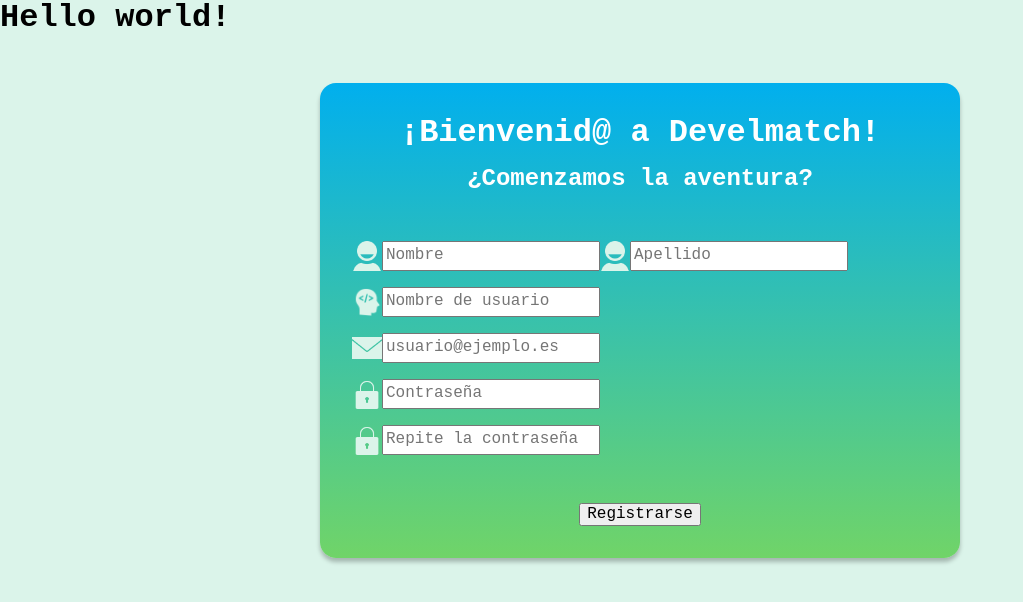
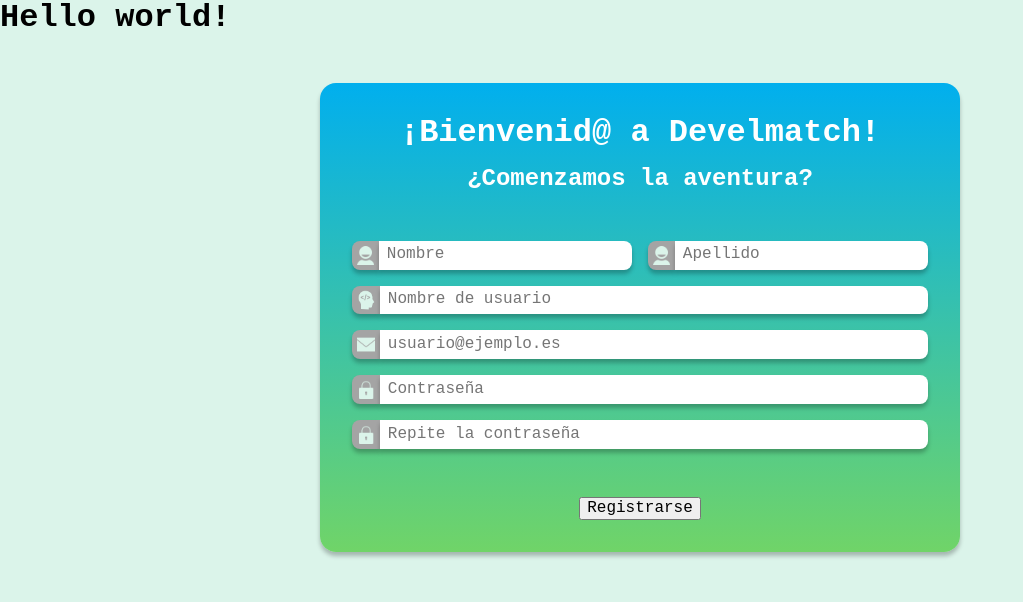
Before and after one commit to JavierBrizuela/exceso_de_iteraciones, a React (Vite) app in the folder Frontend/: page /signup in a window 1280 px wide. Shown: the top 602 px of the page, without its empty margins (0-1023 px from the left). Built offline with nearby package versions, Linux system fonts and the light colour scheme; a web font is replaced by a local one.

Commit message:
WIP - Sign up

```diff
--- a/Frontend/src/routes/Signup/Signup.css
+++ b/Frontend/src/routes/Signup/Signup.css
@@ -50,18 +50,48 @@
 .input-group {
   display: flex;
   width: 100%;
+  gap: 1rem;
 }
 
 .input-wrapper {
   display: flex;
+  width: 100%;
+}
+
+.input-wrapper label {
+  background-color: var(--background-icon);
+  width: 1.8rem;
+  height: 1.8rem;
+  display: flex;
+  justify-content: center;
+  align-items: center;
+  box-shadow: 0 4px 4px 0 rgba(0, 0, 0, 0.25);
+  border-radius: 0.5rem 0 0 0.5rem;
+  border: none;
+  padding: 0.3rem;
 }
 
 .input-icon {
   display: block;
   background-position: center;
   background-size: cover;
-  width: 30px;
-  height: 30px;
+  width: 100%;
+  height: 100%;
+}
+
+.input-wrapper input {
+  width: 100%;
+  padding: 0 0.5rem;
+  box-shadow: 0 4px 4px 0 rgba(0, 0, 0, 0.25);
+  border-radius: 0 0.5rem 0.5rem 0;
+  border: none;
+  background: var(--font-color);
+  outline: none;
+  color: var(--input-font);
+}
+
+.input-wrapper input:focus {
+  outline: solid var(--right-input);
 }
 
 .name,
@@ -81,3 +111,6 @@
 .password-repeat {
   background-image: url(../../assets/icon-password.png);
 }
+
+.register {
+}
--- a/Frontend/src/routes/Signup/Signup.jsx
+++ b/Frontend/src/routes/Signup/Signup.jsx
@@ -104,7 +104,9 @@
           </div>
         </div>
 
-        <button type="submit">Registrarse</button>
+        <button type="submit" className="register">
+          Registrarse
+        </button>
       </form>
     </section>
   );
```
